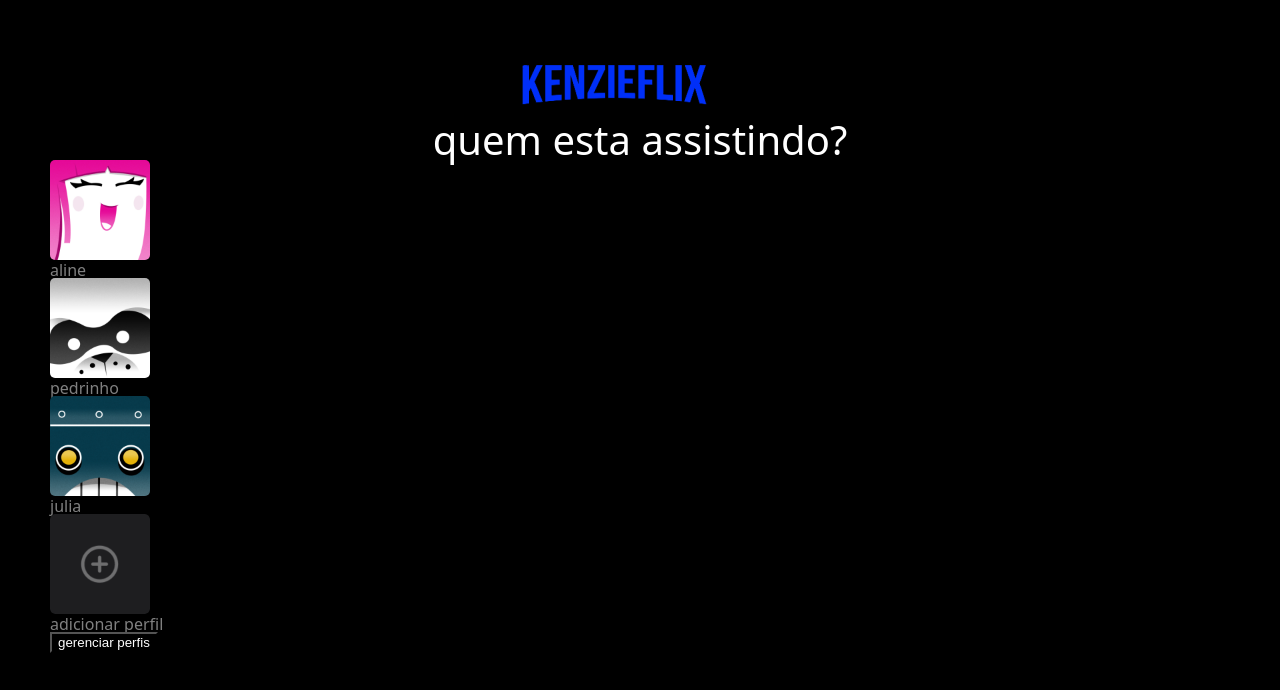
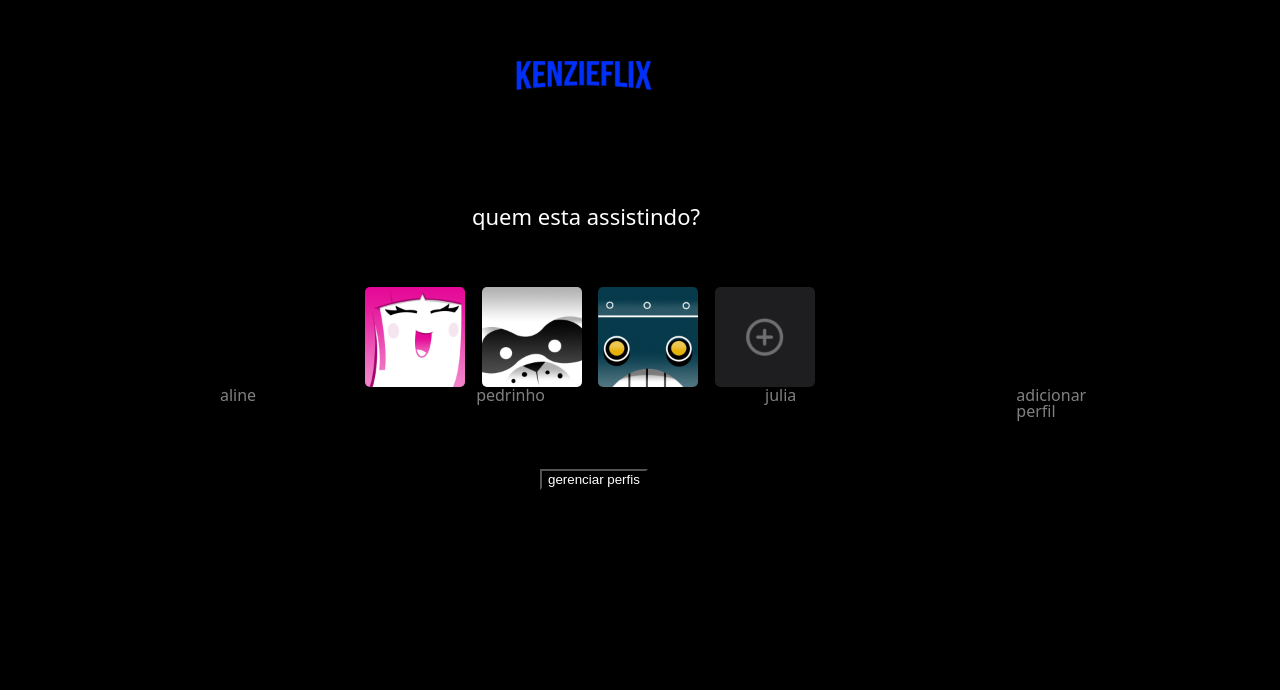
Before and after one commit to Kenzie-Academy-Brasil-Developers/kenzieflixtrabalhom1kelvin, a plain HTML site: page index.html in a window 1280 px wide. Drawn offline with Linux system fonts and the light colour scheme.

Commit message:
kenzieflix

```diff
--- a/index.html
+++ b/index.html
@@ -8,20 +8,23 @@
     <link rel="stylesheet" href="style.css">
 </head>
 <body>
-    <img src="img/logo.png" alt="logo" id="logo" class="logo">
-    <h1>quem esta assistindo?</h1>
-    <div></div>
+     <img src="img/logo.png" alt="logo" id="logo" class="logo">
+     <h1>quem esta assistindo?</h1>
+     <div></div>
+     <div class="container">
     <img src="img/pink.png" alt="aline" id="menina" class="personagens">
-    <h2 id="menina"  class="nomes">aline</h2>
     <img src="img/panda.png" alt="panda" id="panda" class="personagens">
-    <h2 id="panda" class="nomes">pedrinho</h2>
     <img src="img/robot.png" alt="robo" id="robo" class="personagens">
-    <h2 id="robo" class="nomes">julia</h2>
     <img src="img/plus.png" alt="gerenciar perfis" id="gerenciador" class="personagens">
-    <h2 id="gerenciador" class="nomes">adicionar perfil</h2>
-    <div></div>
-    <button id="botão">gerenciar perfis</button >
+    </div>
+     <div class="container2">
+     <h2 id="menina"class="nomes">aline</h2>
+     <h2 id="panda"class="nomes">pedrinho</h2>
+     <h2 id="robo"class="nomes">julia</h2>
+     <h2 id="gerenciador"class="nomes"><span>adicionar perfil</span></h2>
 
+    </div>
+    <button class="botao">gerenciar perfis</button>
 
 
 </body>
--- a/style.css
+++ b/style.css
@@ -1,14 +1,35 @@
+.container {display: flex;
+max-width: 450px;
+margin-left: 365px;
+width: 100%;
+justify-content: space-between;}
+.container2 {display: flex;
+    justify-content: space-between;
+}
+
+
+
 * body {font-family: system-ui, -apple-system, BlinkMacSystemFont, 'Segoe UI', Roboto, Oxygen, Ubuntu, Cantarell, 'Open Sans', 'Helvetica Neue', sans-serif;}
 body{background-color: black;
 color: white;}
 .nomes {color: gray;}
-#botão {color: white;
-background-color: black;}
-.class {margin: 20%;}
-h1 {text-align: center;}
-h1 {font-size: 40px;}
-.logo{max-height: 79%;}
-.logo {margin-left: 450px;}
+h1 {text-align:center ;}
+h1 {font-size: 22px;
+margin-top: 53px;
+margin-bottom: 60px;
+margin-left: 172px;}
+.logo{max-height: 50px;}
+.logo {margin-left: 500px;
+margin-bottom: 50px;
+margin-top: 50px;}
 .personagens {max-height: 100px;}
 .personagens {border-radius: 5%;}
-body{margin: 50px;}
+body {width: 1000px;}
+.botao {color: white;
+background-color: black;margin-left: 540px;
+ margin-top: 50px;}
+.nomes {margin-left: 220px;}
+.nomes:hover{color:  white;}
+.botao:hover{color: black;}
+.botao:hover{background-color: rgb(255, 255, 255)}
+.personagens:hover {background-color: white;}
```
